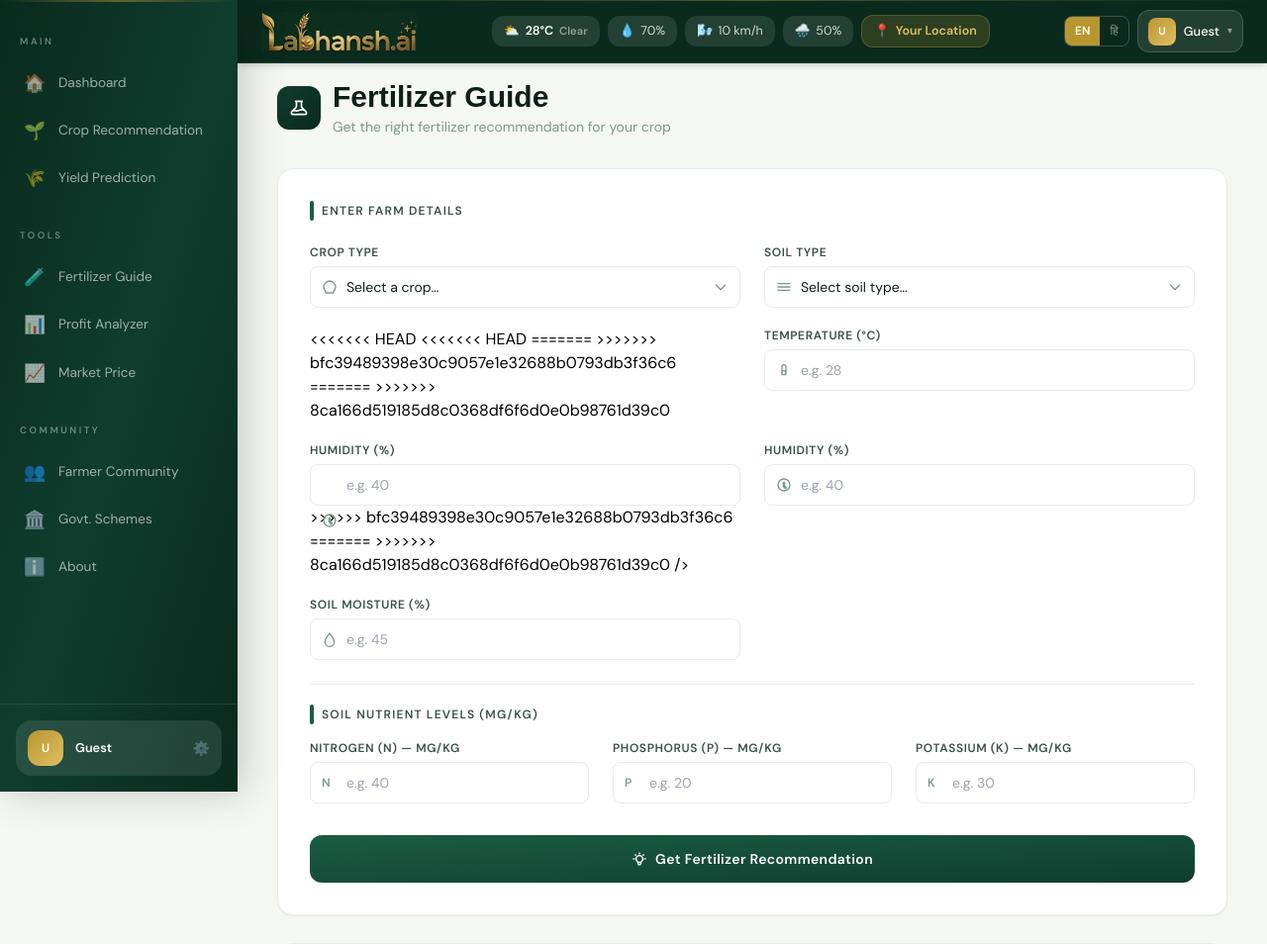
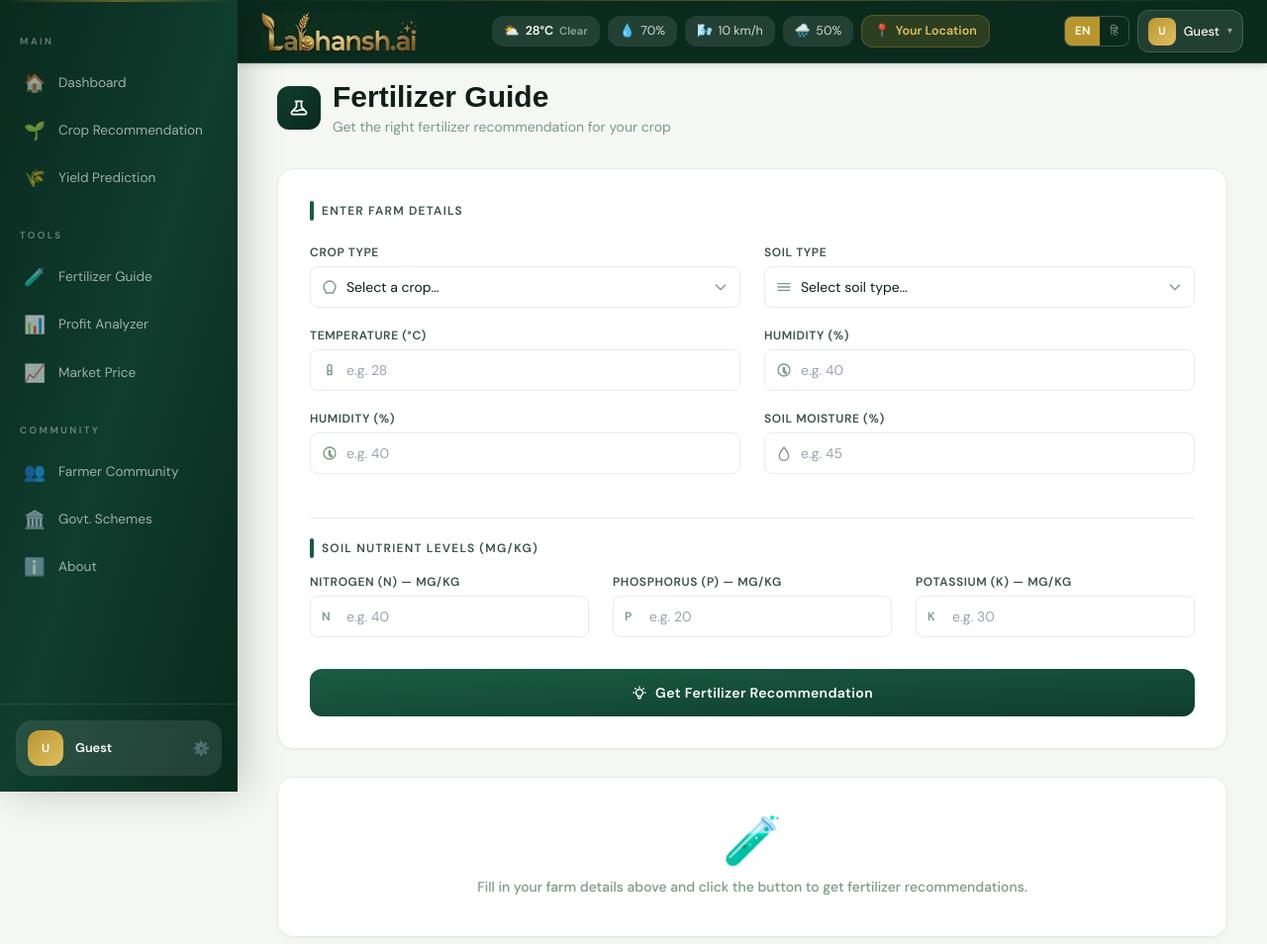
Before and after one commit to Yashasvi-Choudhary/AgriAI, a Flask app: page /fertilizer-guide in a window 1280 px wide. Shown: the top 954 px of the page at 99% size. Run offline with Flask 3, Linux system fonts and the light colour scheme; a user stored in the database is signed in; style sheets or scripts are compiled from the project's sources; some web fonts are replaced.

Commit message:
Fix defects and improve UI

```diff
--- a/templates/dashboard/fertilizer-guide.html
+++ b/templates/dashboard/fertilizer-guide.html
@@ -186,16 +186,7 @@ block title %}Fertilizer Guide{% endblock %} {% block content %}
           </div>
         </div>
 
-<<<<<<< HEAD
-<<<<<<< HEAD
 
-        <!-- Temperature (optional) -->
-=======
-        <!-- Temperature (required) -->
->>>>>>> bfc39489398e30c9057e1e32688b0793db3f36c6
-=======
-        <!-- Temperature (required) -->
->>>>>>> 8ca166d519185d8c0368df6f6d0e0b98761d39c0
         <div>
           <label
             class="block text-xs font-semibold uppercase tracking-wider mb-1.5 text-textMid"
@@ -229,8 +220,6 @@ block title %}Fertilizer Guide{% endblock %} {% block content %}
               class="w-full rounded-lg border border-backgroundDark py-2.5 pl-9 pr-4 text-sm bg-white text-textDark outline-none focus:outline-none focus:ring-2 focus:ring-primaryLight/50 focus:border-primary transition-all"
               data-i18n-placeholder="fert_temp_placeholder"
               placeholder="Temperature"
-<<<<<<< HEAD
-<<<<<<< HEAD
             />
           </div>
         </div>
@@ -268,10 +257,7 @@ block title %}Fertilizer Guide{% endblock %} {% block content %}
               class="w-full rounded-lg border border-backgroundDark py-2.5 pl-9 pr-4 text-sm bg-white text-textDark outline-none focus:outline-none focus:ring-2 focus:ring-primaryLight/50 focus:border-primary transition-all"
               data-i18n-placeholder="fert_humidity_placeholder"
               placeholder="Humidity"
-=======
->>>>>>> bfc39489398e30c9057e1e32688b0793db3f36c6
-=======
->>>>>>> 8ca166d519185d8c0368df6f6d0e0b98761d39c0
+
             />
           </div>
         </div>
```
Also changed, not shown: templates/dashboard/market_price.html (+3 -9 lines), database.db (added).
